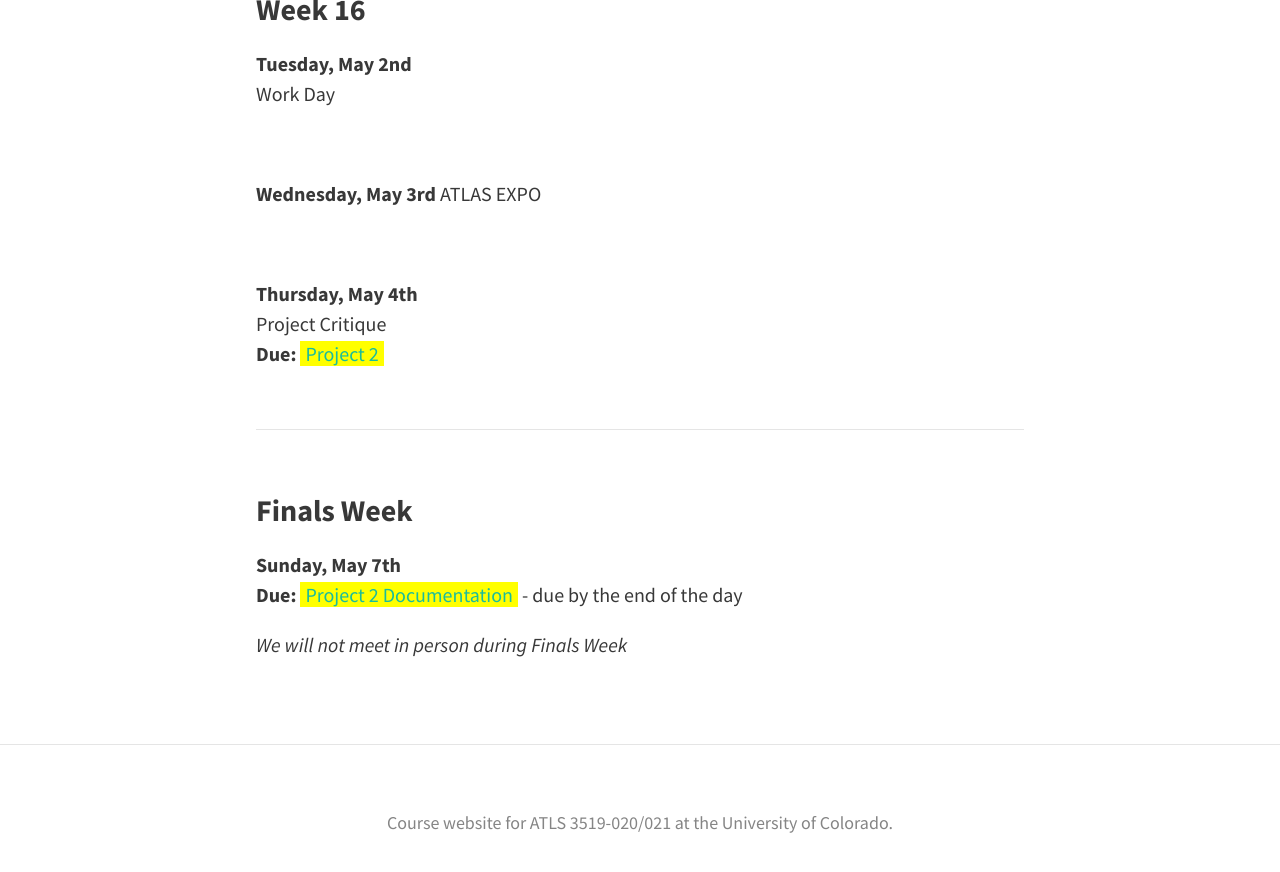
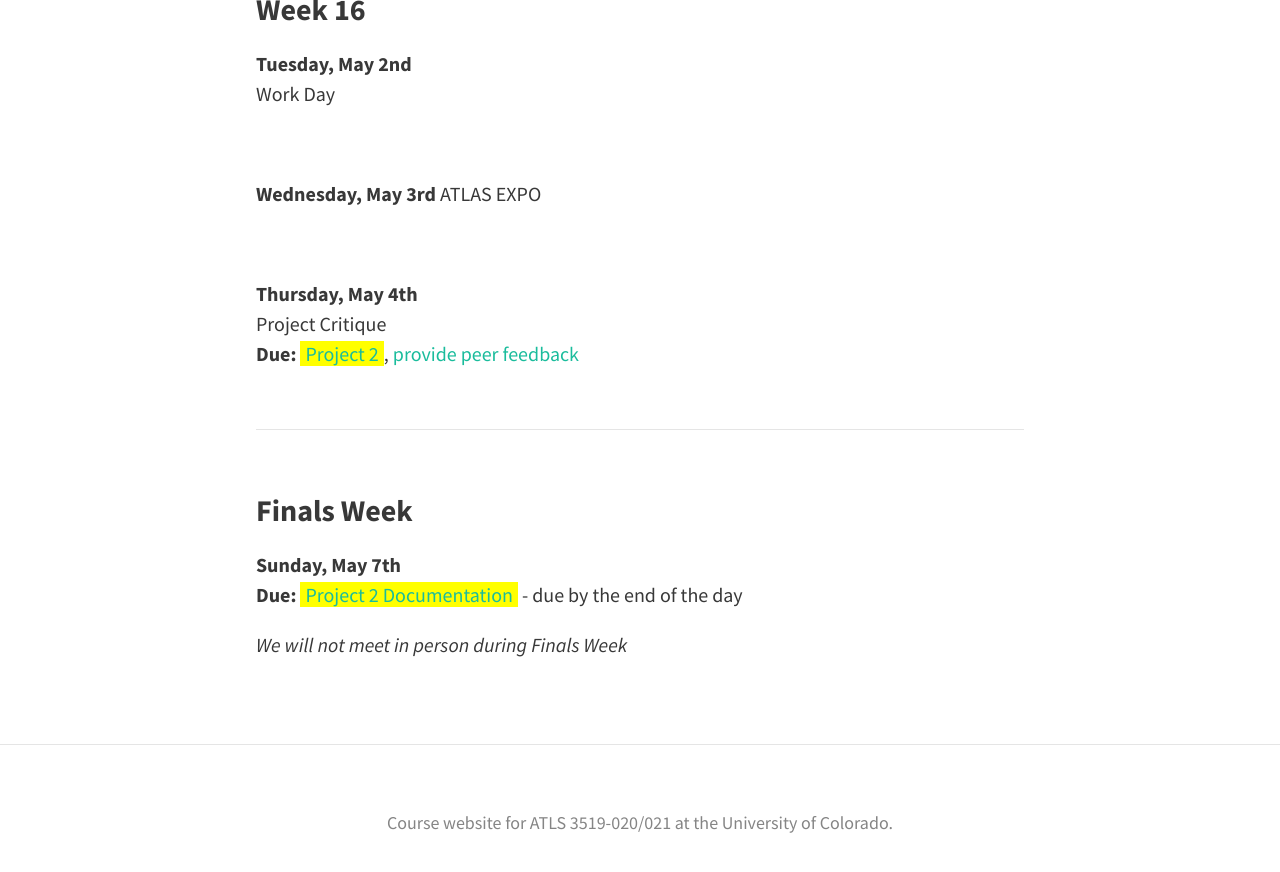
Before and after one commit to coloringchaos/object-spring-17, a Jekyll site: the page built from schedule.md, in a window 1280 px wide and 900 px high, scrolled down 9445 px. Shown: the top 872 px of the window. Built offline with Jekyll 4.4.1, drawn with Linux system fonts in a browser that asks for light colours; nearby versions of some CDN libraries.

Commit message:
Update schedule.md

```diff
--- a/schedule.md
+++ b/schedule.md
@@ -285,7 +285,7 @@
 
 <br>
 
-**Thursday, May 4th** <br>Project Critique<br> **Due:** <span class="highlight">[Project 2](/object-spring-17/project-2)</span>
+**Thursday, May 4th** <br>Project Critique<br> **Due:** <span class="highlight">[Project 2](/object-spring-17/project-2)</span>, [provide peer feedback](https://docs.google.com/a/colorado.edu/forms/d/e/1FAIpQLSeMEuQhUmUXMQPz9sp131NZ8hGeM_NMgQw5UHQkJHp6Xh5yLA/viewform)
 
 <hr>
 
```
